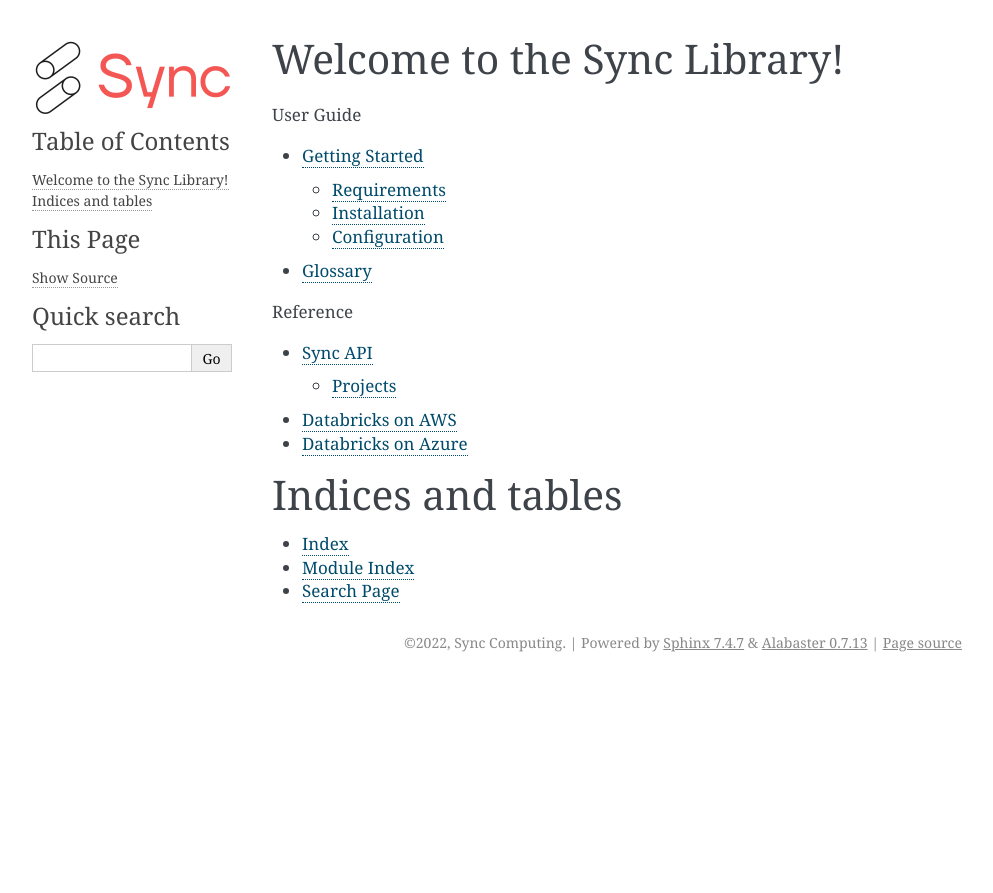
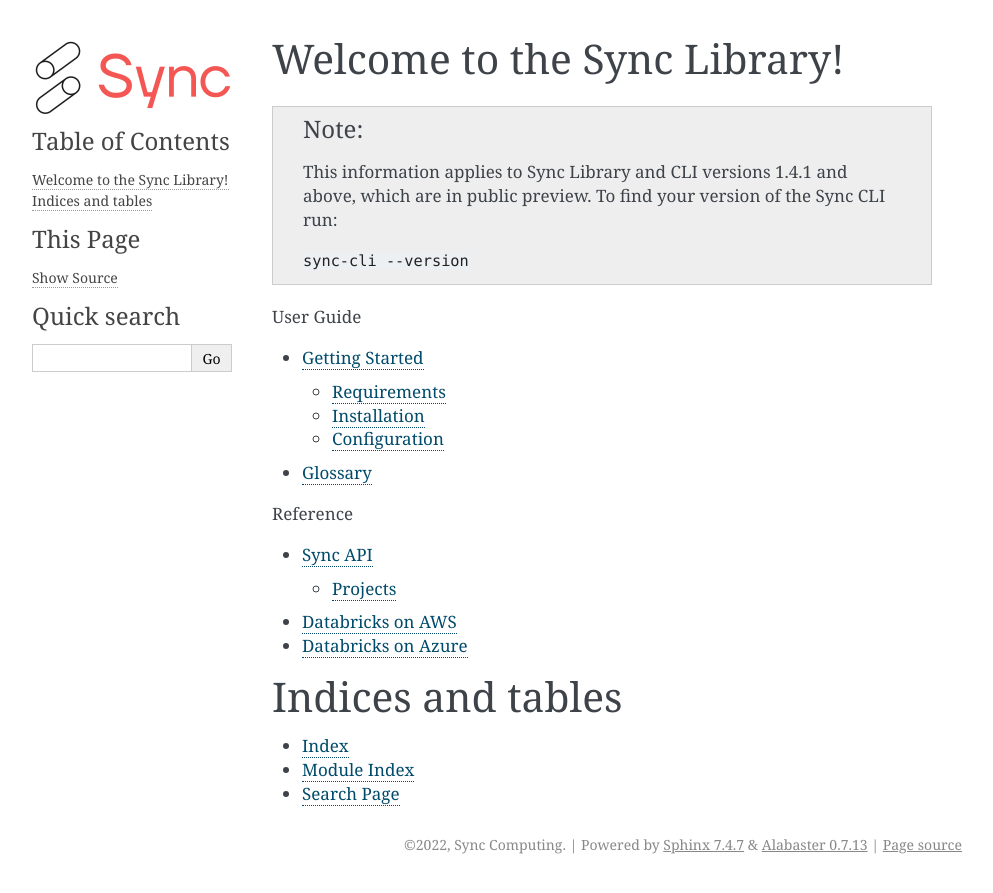
Before and after one commit to synccomputingcode/syncsparkpy, a Sphinx documentation site: the page built from docs/index.rst, in a window 1280 px wide. Shown: the top 893 px of the page, without its empty margins (148-1141 px from the left). Built offline with Sphinx 7.4.7, drawn with Linux system fonts in a browser that asks for light colours; pages that are not in the unit, such as notebooks, are missing from menus.

Commit message:
PROD-1812: Docs Versioning (#109)

```diff
--- a/docs/conf.py
+++ b/docs/conf.py
@@ -1,15 +1,25 @@
+import sys
+import os
+import sync
+
 # Configuration file for the Sphinx documentation builder.
 #
 # For the full list of built-in configuration values, see the documentation:
 # https://www.sphinx-doc.org/en/master/usage/configuration.html
-
 # -- Project information -----------------------------------------------------
 # https://www.sphinx-doc.org/en/master/usage/configuration.html#project-information
+
+sys.path.append(os.path.join(os.path.dirname(__file__), '..'))
+
+rst_epilog = """
+.. |version| replace:: {project_version}
+""".format(
+    project_version=sync.__version__,
+)
 
 project = "Sync Library"
 copyright = "2022, Sync Computing"
 author = "Sync Computing"
-release = "0.0.1"
 
 # -- General configuration ---------------------------------------------------
 # https://www.sphinx-doc.org/en/master/usage/configuration.html#general-configuration
@@ -19,7 +29,6 @@
 templates_path = ["_templates"]
 exclude_patterns = ["_build", "Thumbs.db", ".DS_Store"]
 
-
 # -- Options for HTML output -------------------------------------------------
 # https://www.sphinx-doc.org/en/master/usage/configuration.html#options-for-html-output
 
--- a/docs/index.rst
+++ b/docs/index.rst
@@ -3,8 +3,14 @@
    You can adapt this file completely to your liking, but it should at least
    contain the root `toctree` directive.
 
+
 Welcome to the Sync Library!
 ============================
+
+.. note::
+  This information applies to Sync Library and CLI versions |version| and above, which are in public preview. To find your version of the Sync CLI run:
+
+  ``sync-cli --version``
 
 .. toctree::
    :maxdepth: 2
--- a/sync/__init__.py
+++ b/sync/__init__.py
@@ -1,5 +1,5 @@
 """Library for leveraging the power of Sync"""
 
-__version__ = "1.4.0"
+__version__ = "1.4.1"
 
 TIME_FORMAT = "%Y-%m-%dT%H:%M:%SZ"
```
